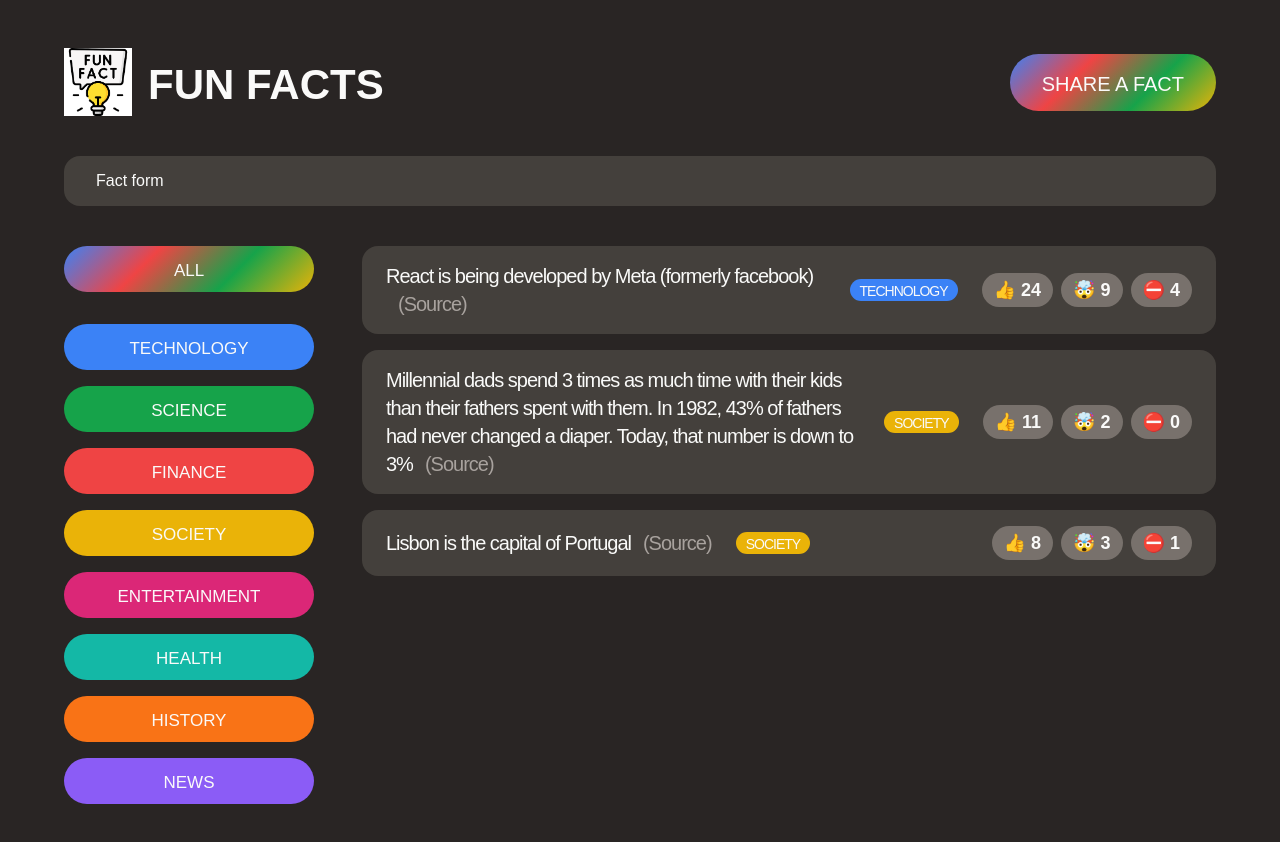
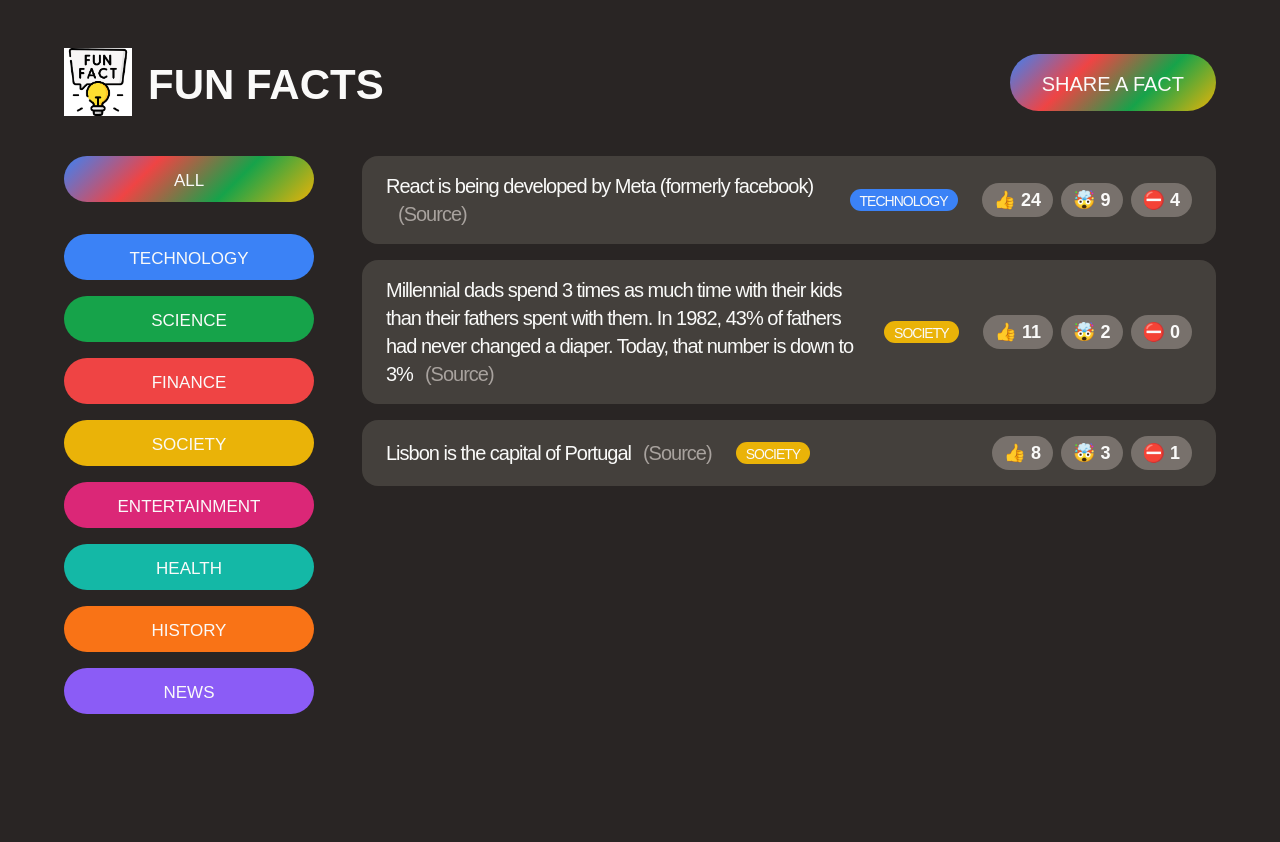
Before and after one commit to Catherine-Ge/Fun-Facts, a React (Create React App) app: page / in a window 1280 px wide. Shown: the top 842 px of the page. After the commit the page ends 800 px from the top, so only its background shows below. Built offline with nearby package versions, Linux system fonts and the light colour scheme; a web font is replaced by a local one.

Commit message:
Show and hide the form

```diff
--- a/src/App.js
+++ b/src/App.js
@@ -1,3 +1,4 @@
+import { useState } from "react";
 import "./style.css";
 
 const initialFacts = [
@@ -35,7 +36,10 @@
 ];
 
 function App() {
+  const [showForm, setShowForm] = useState(false);
+
   const appTitle = "Fun Facts";
+
   return (
     <>
       {/* Header */}
@@ -50,10 +54,15 @@
           <h1>{appTitle}</h1>
         </div>
 
-        <button className="btn btn-large btn-open">Share a fact</button>
+        <button
+          className="btn btn-large btn-open"
+          onClick={() => setShowForm((show) => !show)}
+        >
+          Share a fact
+        </button>
       </header>
 
-      <NewFactForm />
+      {showForm ? <NewFactForm /> : null}
 
       <main className="main">
         <CategoryFilter />
```
